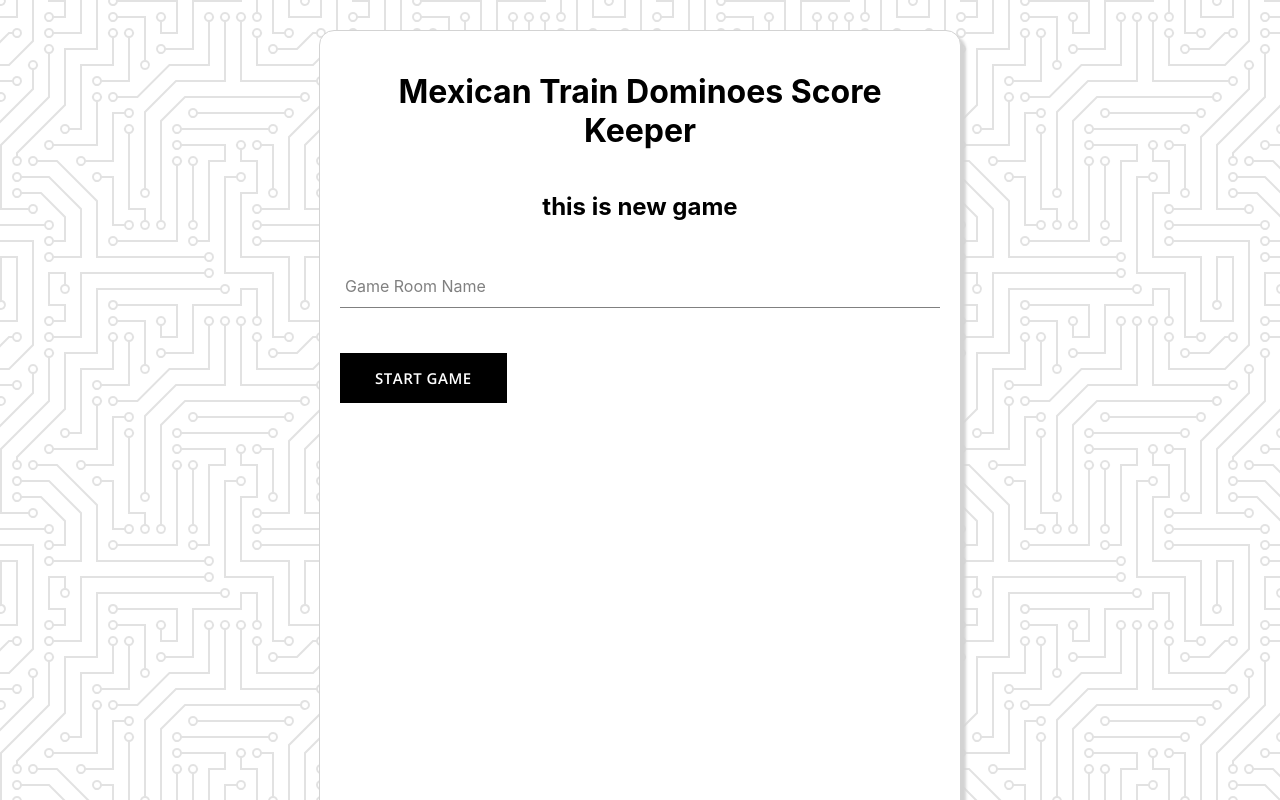
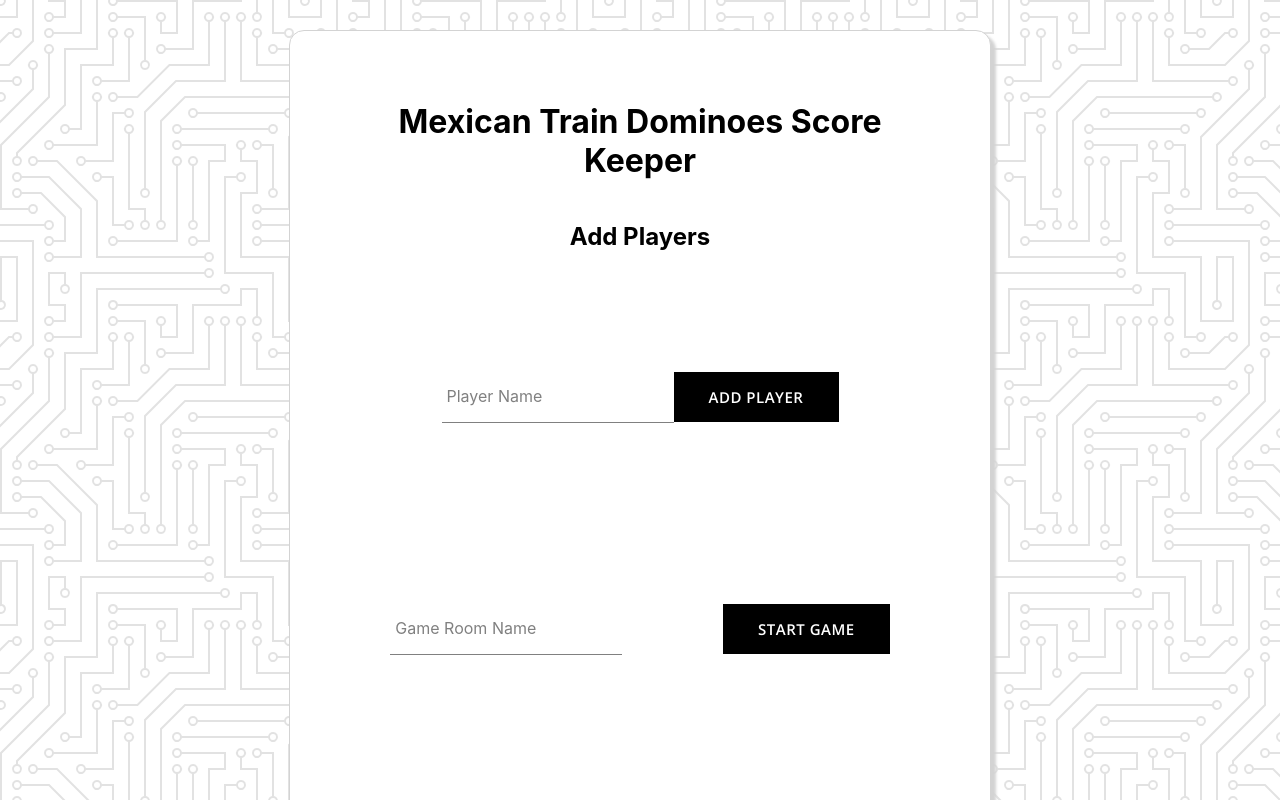
Before and after one commit to sohostory/mexican-train-dominoes, a React (Create React App) app: page /new in a window 1280 px wide. Shown: the top 800 px of the page. Built offline with nearby package versions, Linux system fonts and the light colour scheme.

Commit message:
added add player function to new-game route

```diff
--- a/src/App.css
+++ b/src/App.css
@@ -6,7 +6,7 @@
   margin: 30px auto;
   border: 1px solid lightgrey;
   border-radius: 15px;
-  padding: 20px;
+  padding: 50px;
   background-color: white;
   box-shadow: 5px 5px 3px lightgrey;
   text-align: center;
--- a/src/App.js
+++ b/src/App.js
@@ -13,7 +13,7 @@ import NewGame from "./routes/new-game/new-game.component";
 import ContinueGame from "./routes/continue-game/continue-game.component";
 import Gameroom from "./routes/gameroom/gameroom.component";
 const App = () => {
-  // const [players, setPlayers] = useState([]);
+  const [players, setPlayers] = useState([]);
   // const [roundScores, setRoundScores] = useState([]);
   //
   // const handlePlayerAddition = (name) => {
@@ -43,11 +43,20 @@ const App = () => {
 
       <Routes>
         <Route index element={<Start />} />
-        <Route path="/new" element={<NewGame />} />
-        <Route path="/continue" element={<ContinueGame />} />
+        <Route
+          path="/new"
+          element={<NewGame players={players} setPlayers={setPlayers} />}
+        />
+        <Route
+          path="/continue"
+          element={<ContinueGame players={players} setPlayers={setPlayers} />}
+        />
 
         {/*GameRoom*/}
-        <Route path="/gameroom/:roomName" element={<Gameroom />} />
+        <Route
+          path="/gameroom/:roomName"
+          element={<Gameroom players={players} setPlayers={setPlayers} />}
+        />
       </Routes>
     </div>
   );
--- a/src/components/form-input/form-input.component.jsx
+++ b/src/components/form-input/form-input.component.jsx
@@ -3,7 +3,12 @@ import "./form-input.styles.scss";
 const FormInput = ({ label, value, onChange }) => {
   return (
     <div className="group">
-      <input type="text" className="form-input" onChange={onChange} />
+      <input
+        type="text"
+        className="form-input"
+        value={value}
+        onChange={onChange}
+      />
       {label && (
         <label className={`${value ? "shrink" : ""} form-input-label`}>
           {label}
--- a/src/components/form-input/form-input.styles.scss
+++ b/src/components/form-input/form-input.styles.scss
@@ -20,7 +20,7 @@ $main-color: black;
     border: none;
     border-radius: 0;
     border-bottom: 1px solid $sub-color;
-    margin: 25px 0px;
+    margin: 5px 0px;
 
     &:focus {
       outline: none;
--- a/src/routes/new-game/new-game.component.jsx
+++ b/src/routes/new-game/new-game.component.jsx
@@ -1,18 +1,32 @@
-import { useState } from "react";
+import { useEffect, useState } from "react";
 
 import FormInput from "../../components/form-input/form-input.component";
 import { useNavigate } from "react-router-dom";
 import Button from "../../components/button/button.component";
 
-const NewGame = () => {
+import "./new-game.styles.scss";
+
+const NewGame = ({ players, setPlayers }) => {
   const [roomName, setRoomName] = useState("");
+  const [playerName, setPlayerName] = useState("");
 
   const navigate = useNavigate();
+
+  const handlePlayerName = (event) => {
+    const { value } = event.target;
+    setPlayerName(value);
+  };
+
+  const handleAddPlayer = (event) => {
+    event.preventDefault();
+
+    setPlayers([...players, { name: playerName }]);
+    setPlayerName("");
+  };
 
   const handleChange = (event) => {
     const { value } = event.target;
     setRoomName(value);
-    console.log(roomName);
   };
 
   const handleSubmit = (event) => {
@@ -23,7 +37,24 @@ const NewGame = () => {
 
   return (
     <div className="new-game-container">
-      <h2>this is new game</h2>
+      <h2>Add Players</h2>
+      <ul>
+        {players.map((player, index) => (
+          <li key={index}>
+            Player {index + 1}: {player.name}
+          </li>
+        ))}
+      </ul>
+      <div className="add-player-container">
+        <form onSubmit={handleAddPlayer}>
+          <FormInput
+            label="Player Name"
+            value={playerName}
+            onChange={handlePlayerName}
+          />
+          <Button type="submit">Add Player</Button>
+        </form>
+      </div>
       <form onSubmit={handleSubmit}>
         <FormInput
           label="Game Room Name"
--- /dev/null
+++ b/src/routes/new-game/new-game.styles.scss
@@ -0,0 +1,16 @@
+.new-game-container {
+  ul {
+    list-style: none;
+    li {
+      text-align: left;
+    }
+  }
+}
+
+.add-player-container, form {
+  padding: 30px 0px;
+  display: flex;
+  align-items: center;
+  justify-content: space-around;
+
+}
```
